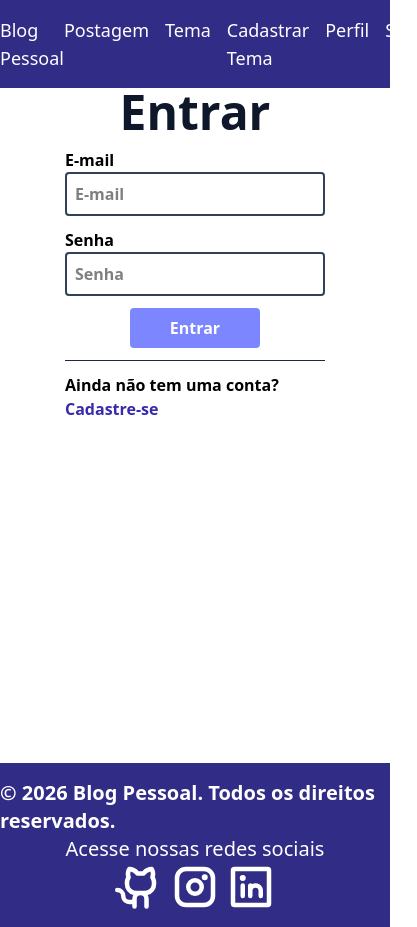
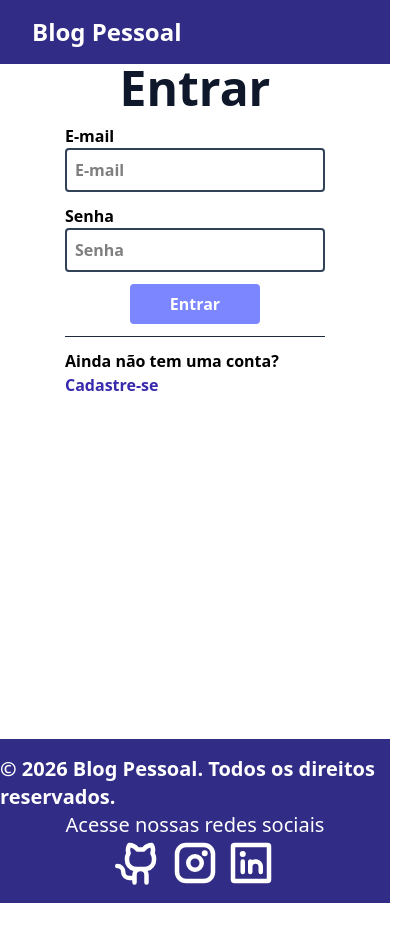
Before and after one commit to Lancellot/blog-react-ts-vite, a React (Vite) app: page / in a window 390 px wide. Shown: the whole page, 417 px wide, since content can reach past the window. After the commit the page ends 903 px from the top, so only its background shows below. Built offline with nearby package versions, Linux system fonts and the light colour scheme.

Commit message:
feat(navbar): adicionar menu responsivo e suporte a temas

```diff
--- a/src/App.tsx
+++ b/src/App.tsx
@@ -1,6 +1,6 @@
 import { BrowserRouter, Route, Routes } from 'react-router-dom'
 import './App.css'
-import Footer from './components/footer.tsx/Footer'
+import Footer from './components/footer/Footer'
 import Navbar from './components/navbar/Navbar'
 import Home from './pages/home/Home'
 import Cadastro from './pages/cadastro/cadastro'
--- a/src/components/navbar/Navbar.tsx
+++ b/src/components/navbar/Navbar.tsx
@@ -1,18 +1,43 @@
-import { Link } from "react-router-dom";
+import { Link, useNavigate } from "react-router-dom";
+import { AuthContext } from "../../contexts/AuthContext";
+import { useContext } from "react";
+
 
 function Navbar() {
+
+    const navigate = useNavigate();
+
+    const { handleLogout, isAuthenticated } = useContext(AuthContext);
+
+    function logout() {
+
+        handleLogout();
+        alert('Usuário deslogado com sucesso');
+        navigate('/')
+    };
+
     return (
         <nav className="w-full flex justify-center py-4
             bg-indigo-900 text-white">
             <section className="container flex justify-between text-lg mx-8">
-                <Link to="/">Blog Pessoal</Link>
+                <Link to="/home" className="text-2xl font-bold">Blog Pessoal</Link>
 
                 <ul className="flex gap-4">
+                    {isAuthenticated && (
                     <li>Postagem</li>
+                    )}
+                    {isAuthenticated && (
                     <li>Tema</li>
+                    )}
+                    {isAuthenticated && (
                     <li>Cadastrar Tema</li>
+                    )}
+                    {isAuthenticated && (
                     <li>Perfil</li>
-                    <li>Sair</li>
+                    )}
+                    {isAuthenticated && (
+                        <li><Link to="/" onClick={logout} className="hover:underline">Sair</Link></li>
+                    )}
                 </ul>
             </section>
         </nav>
```
Also changed, not shown: src/components/footer/Footer.tsx (renamed from src/components/footer.tsx/Footer.tsx).
